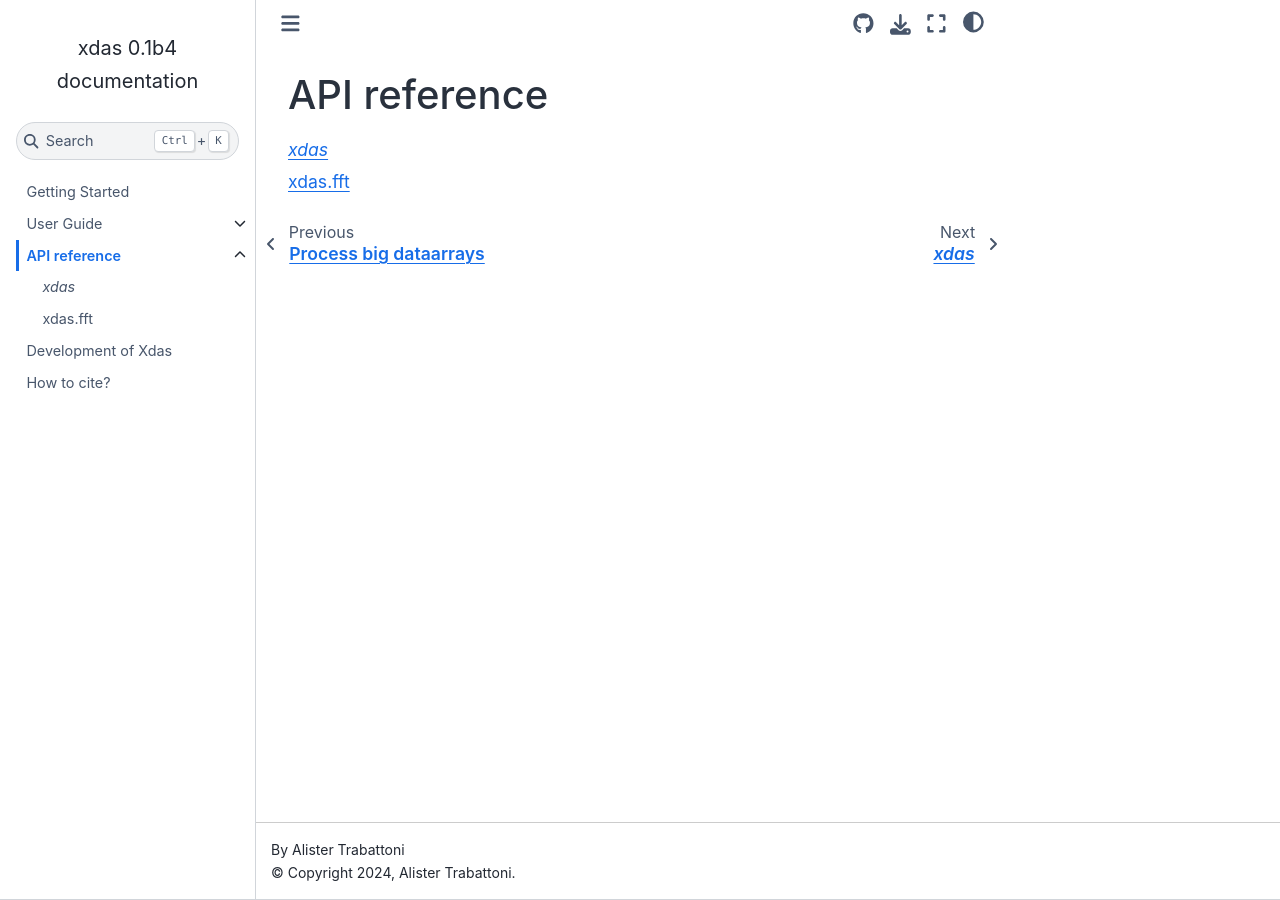
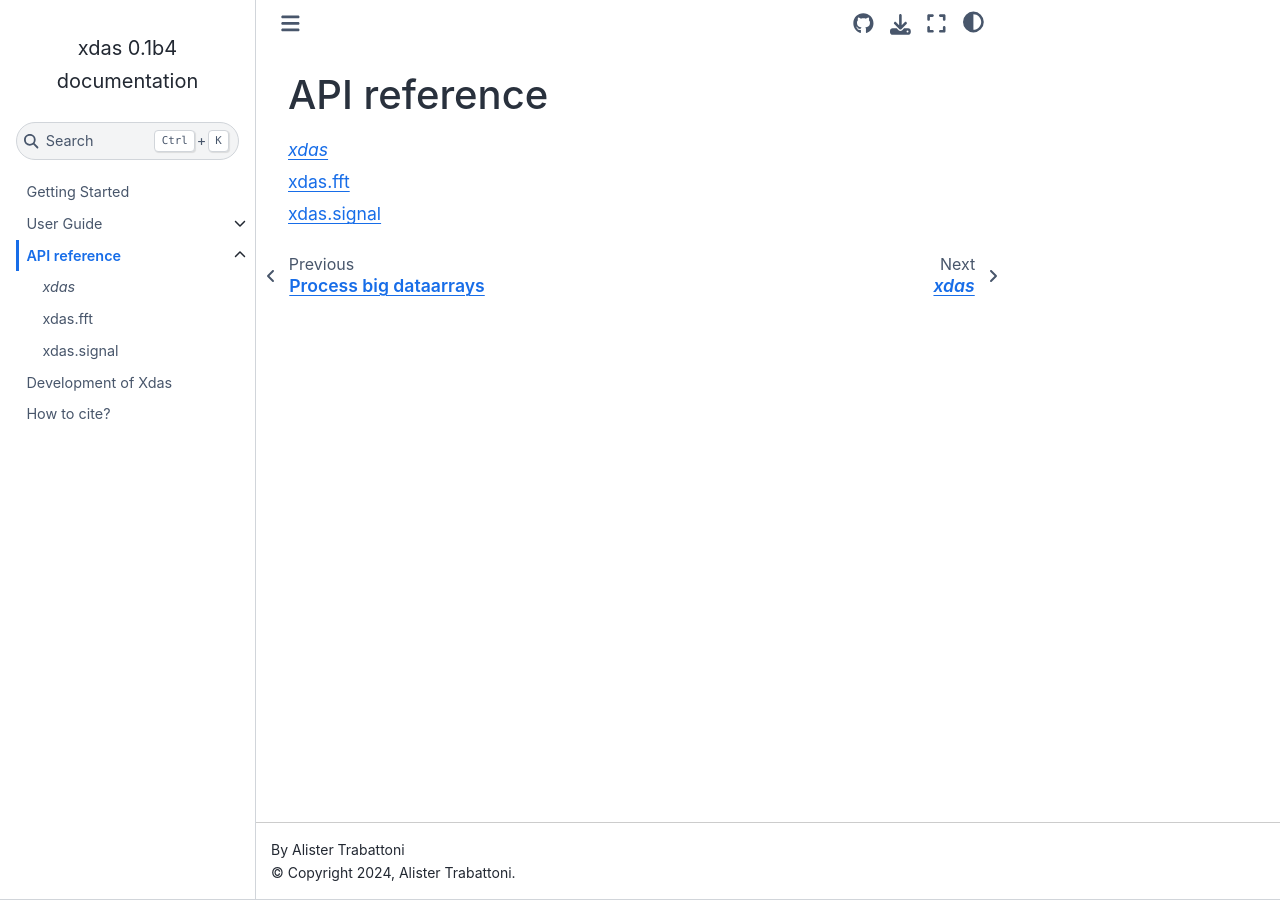
Before and after one commit to xdas-dev/xdas, a Sphinx documentation site: the page built from docs/api/index.md, in a window 1280 px wide. Built offline with Sphinx 7.4.7 and the Sphinx Book theme 1.1.4, drawn with Linux system fonts in a browser that asks for light colours.

Commit message:
create api signal page

````diff
--- a/docs/api/index.md
+++ b/docs/api/index.md
@@ -5,4 +5,5 @@
 
 xdas
 fft
+signal
 ```
--- /dev/null
+++ b/docs/api/signal.md
@@ -0,0 +1,7 @@
+```{eval-rst}
+.. currentmodule:: xdas.signal
+```
+
+# xdas.signal
+
+## Signal processing
````
